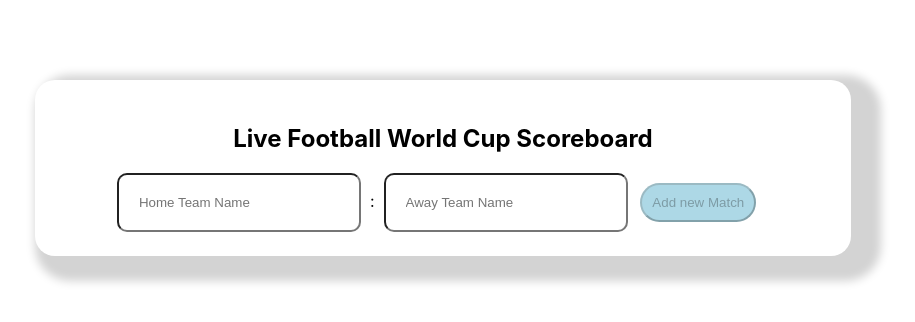
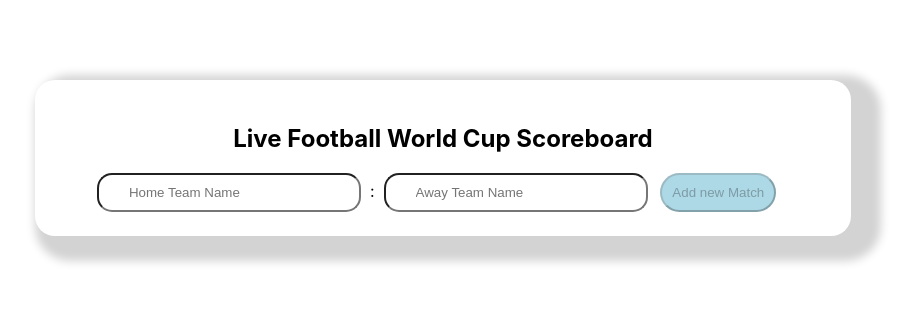
Before and after one commit to MrOlegKravchenko/TDD, a React (Create React App) app: page / in a window 1280 px wide. Shown: the top 322 px of the page, without its empty margins (197-1112 px from the left). Built offline with nearby package versions, Linux system fonts and the light colour scheme.

Commit message:
AddField, CurrentMatches and Match styles.

```diff
--- a/src/components/AddField/AddField.module.scss
+++ b/src/components/AddField/AddField.module.scss
@@ -1,7 +1,7 @@
 .addTeamInputs {
     width:200px;
-    padding:20px;
-    border-radius: 10px;
+    padding: 10px 30px;
+    border-radius: 15px
 }
 .addButton {
     padding: 10px;
--- a/src/components/CurrentMatches/CurrentMatches.js
+++ b/src/components/CurrentMatches/CurrentMatches.js
@@ -1,10 +1,11 @@
 import React from 'react';
 
+import style from './CurrentMatches.module.scss'
 import Match from '../Match/Match';
 
 const CurrentMatches = ({ currentMatches, setCurrentMatches, setMatchesSummary }) => {
     return (
-       <div id='currentMatchesField'>
+       <div id='currentMatchesField' className={style.currentMatches}>
            <h3>Current Matches</h3>
            {Object.values(currentMatches)
                ?.map(currentMatch => {
--- /dev/null
+++ b/src/components/CurrentMatches/CurrentMatches.module.scss
@@ -0,0 +1,5 @@
+.currentMatches {
+    background-color: lightgrey;
+    border-radius: 15px;
+    box-shadow: 10px 5px 20px lightgray;
+}
--- a/src/components/Match/Match.module.scss
+++ b/src/components/Match/Match.module.scss
@@ -1,5 +1,6 @@
 .match {
     display: inline-flex;
+    align-items: center;
     padding: 4px;
 
     .matchInput {
```
